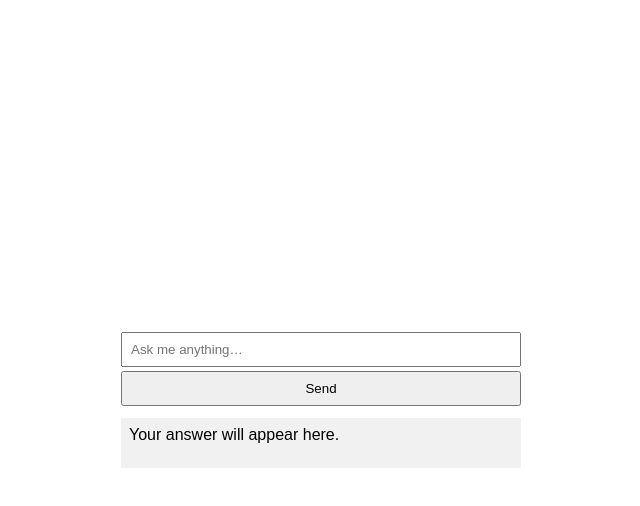
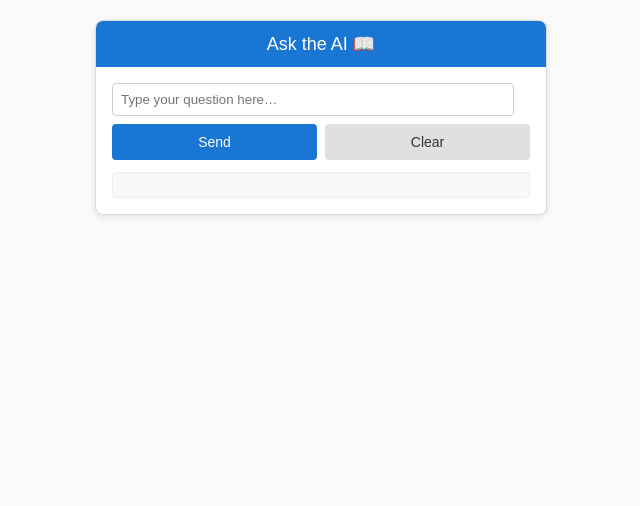
Before and after one commit to Vishnu05-dot/confluence-chatpage, a plain HTML site: page index.html in a window 1280 px wide. Shown: the whole page, without its empty margins (319-959 px from the left). Drawn offline with Linux system fonts and the light colour scheme.

Commit message:
Update index.html

```diff
--- a/index.html
+++ b/index.html
@@ -11,54 +11,142 @@
       display: flex;
       align-items: center;
       justify-content: center;
-      height: 100vh;
+      padding: 20px;
       margin: 0;
+      background: #fafafa;
     }
     #chatContainer {
       width: 100%;
-      max-width: 400px;
+      max-width: 450px;
+      border: 1px solid #ddd;
+      border-radius: 8px;
+      box-shadow: 0 2px 6px rgba(0,0,0,0.1);
+      background: #fff;
+      overflow: hidden;
+    }
+    #chatHeader {
+      background: #1976d2;
+      color: white;
+      padding: 12px;
+      font-size: 18px;
+      text-align: center;
+    }
+    #chatBody {
+      padding: 16px;
     }
     #chatInput {
-      width: 100%;
+      width: calc(100% - 16px);
       padding: 8px;
+      margin-bottom: 8px;
+      border: 1px solid #ccc;
+      border-radius: 4px;
       box-sizing: border-box;
     }
+    #buttonGroup {
+      display: flex;
+      gap: 8px;
+      margin-bottom: 12px;
+    }
+    #sendBtn, #clearBtn {
+      flex: 1;
+      padding: 10px;
+      border: none;
+      border-radius: 4px;
+      cursor: pointer;
+      font-size: 14px;
+    }
     #sendBtn {
-      width: 100%;
-      padding: 8px;
-      margin-top: 4px;
+      background: #1976d2;
+      color: #fff;
+    }
+    #sendBtn:hover {
+      background: #115293;
+    }
+    #clearBtn {
+      background: #e0e0e0;
+      color: #333;
+    }
+    #clearBtn:hover {
+      background: #bdbdbd;
     }
     #chatResponse {
-      margin-top: 12px;
-      padding: 8px;
-      background: #f1f1f1;
-      min-height: 50px;
+      max-height: 300px;
+      overflow-y: auto;
+      border: 1px solid #eee;
+      border-radius: 4px;
+      background: #f9f9f9;
+      padding: 12px;
       box-sizing: border-box;
+    }
+    .message {
+      margin-bottom: 16px;
+    }
+    .message hr {
+      border: 0;
+      border-top: 1px solid #ddd;
+      margin: 8px 0;
+    }
+    .message p {
+      margin: 0;
+      line-height: 1.4;
+      color: #333;
     }
   </style>
 </head>
 <body>
   <div id="chatContainer">
-    <input
-      id="chatInput"
-      type="text"
-      placeholder="Ask me anything…"
-    />
-    <button id="sendBtn">Send</button>
-    <div id="chatResponse">Your answer will appear here.</div>
+    <div id="chatHeader">Ask the AI 📖</div>
+    <div id="chatBody">
+      <input
+        id="chatInput"
+        type="text"
+        placeholder="Type your question here…"
+      />
+      <div id="buttonGroup">
+        <button id="sendBtn">Send</button>
+        <button id="clearBtn">Clear</button>
+      </div>
+      <div id="chatResponse">
+        <!-- Answers will appear here -->
+      </div>
+    </div>
   </div>
 
   <script>
+    const webhookUrl = 'https://infinig.app.n8n.cloud/webhook-test/916f5364-1ae3-405c-a9c9-b1b2869e95e9';
+
     document.getElementById('sendBtn').onclick = async () => {
-      const question = document.getElementById('chatInput').value;
-      const res = await fetch('https://infinig.app.n8n.cloud/webhook-test/916f5364-1ae3-405c-a9c9-b1b2869e95e9', {
+      const questionField = document.getElementById('chatInput');
+      const question = questionField.value.trim();
+      if (!question) return; // Do nothing if input is empty
+
+      // Send the question to n8n
+      const res = await fetch(webhookUrl, {
         method: 'POST',
         headers: { 'Content-Type': 'application/json' },
         body: JSON.stringify({ question })
       });
       const json = await res.json();
-      document.getElementById('chatResponse').innerText =
-        json.response || 'No reply yet.';
+      const answerText = json.response || 'No reply yet.';
+
+      // Append the answer as a new styled message
+      const chatResponse = document.getElementById('chatResponse');
+      const messageDiv = document.createElement('div');
+      messageDiv.className = 'message';
+      messageDiv.innerHTML = `
+        <hr />
+        <p>${answerText}</p>
+      `;
+      chatResponse.appendChild(messageDiv);
+
+      // Scroll to bottom if overflow
+      chatResponse.scrollTop = chatResponse.scrollHeight;
+    };
+
+    document.getElementById('clearBtn').onclick = () => {
+      document.getElementById('chatInput').value = '';
+      document.getElementById('chatResponse').innerHTML = '';
+      document.getElementById('chatInput').focus();
     };
   </script>
 </body>
```
